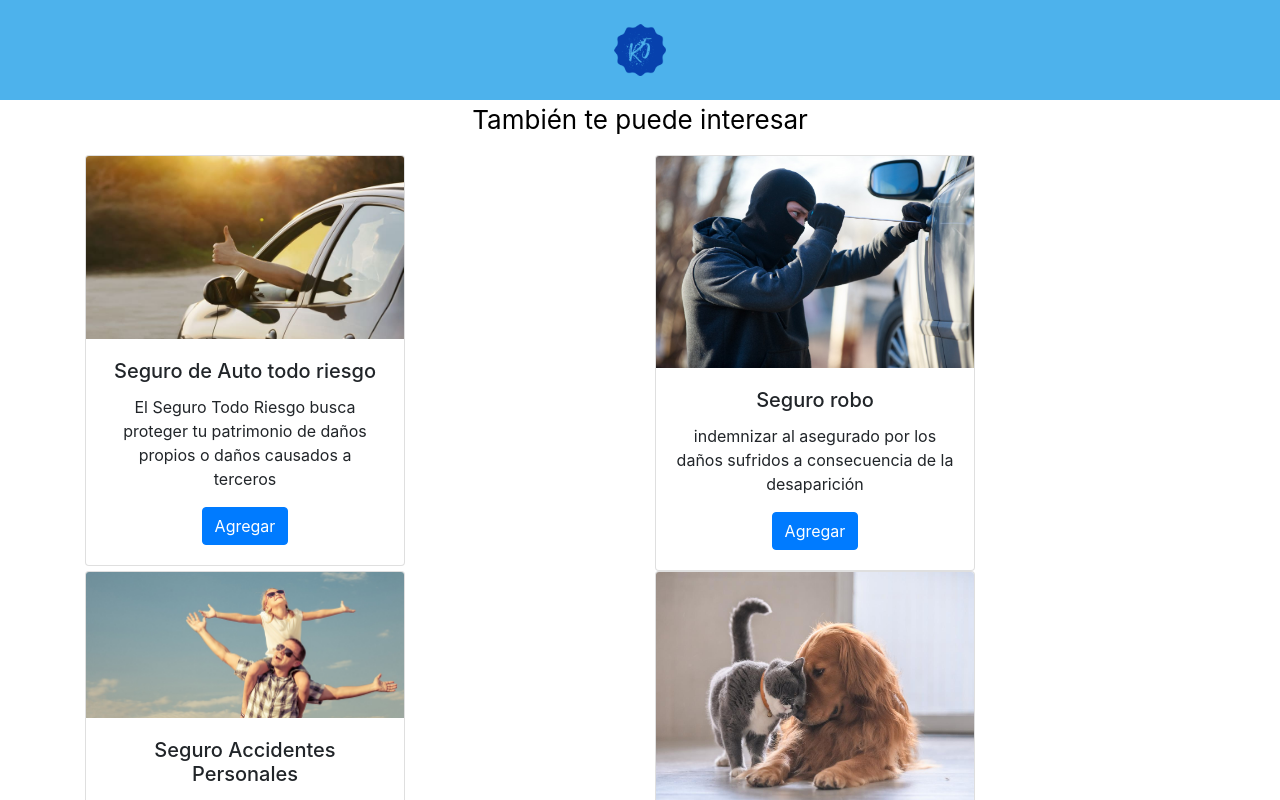
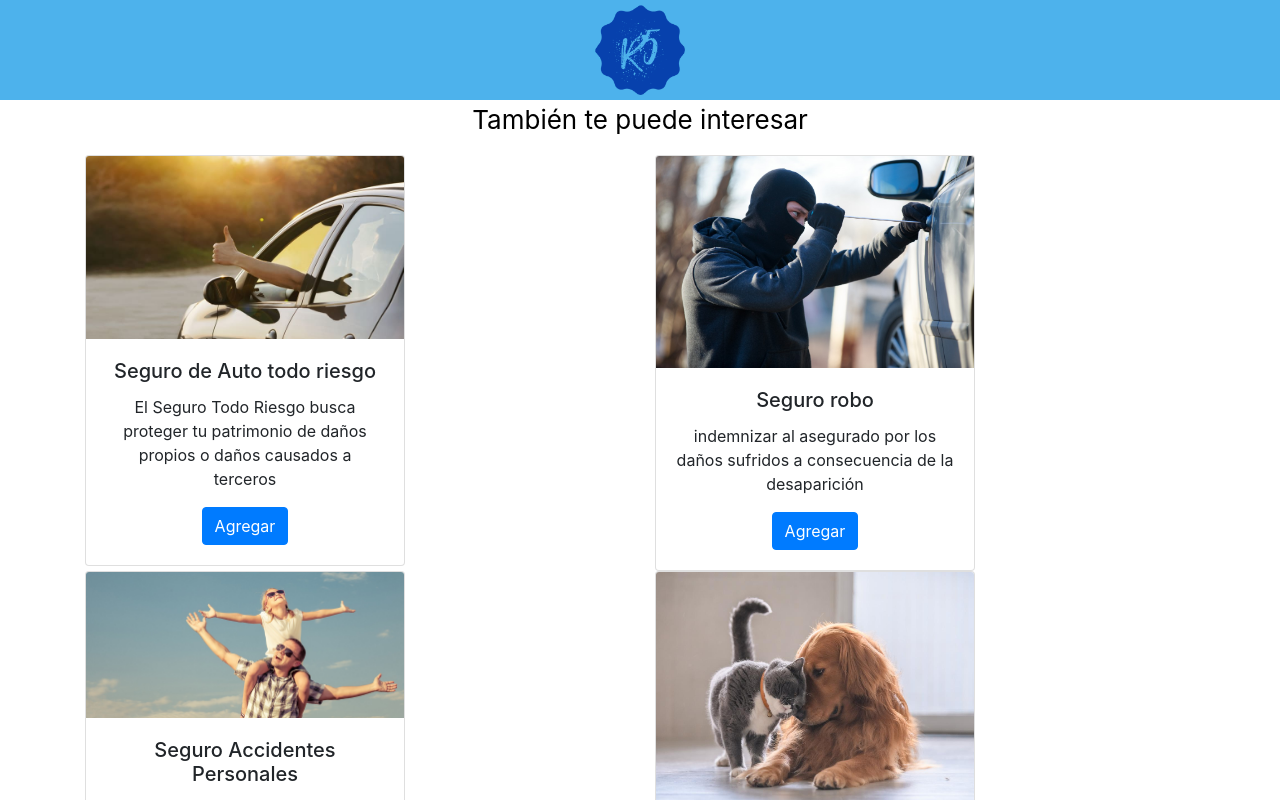
Before and after one commit to Jisel85/CheckoutGrupoR5, a React (Create React App) app: page / in a window 1280 px wide. Shown: the top 800 px of the page. Built offline with nearby package versions, Linux system fonts and the light colour scheme.

Commit message:
ajuste en el css del logo

```diff
--- a/src/App.css
+++ b/src/App.css
@@ -42,6 +42,13 @@
   width: 100%;
 }
 
+.logo{
+  height: 90%;
+  display: block;
+  margin: 0 auto;
+
+}
+
 .footer {
   align-items: center;
   background-color:#4db2ec;
@@ -79,10 +86,3 @@
 
 
 }
-
-.logo{
-  width: 4%;
-  display: block;
-  margin: 0 auto;
-
-}
```
